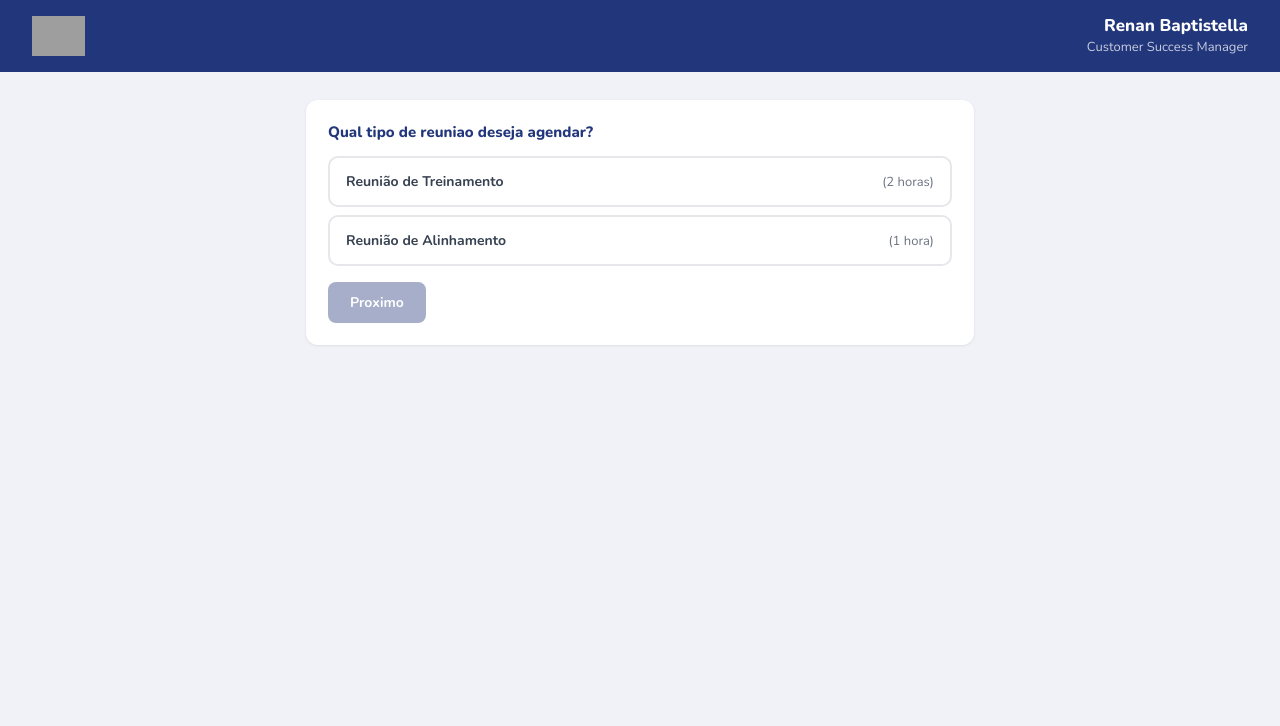
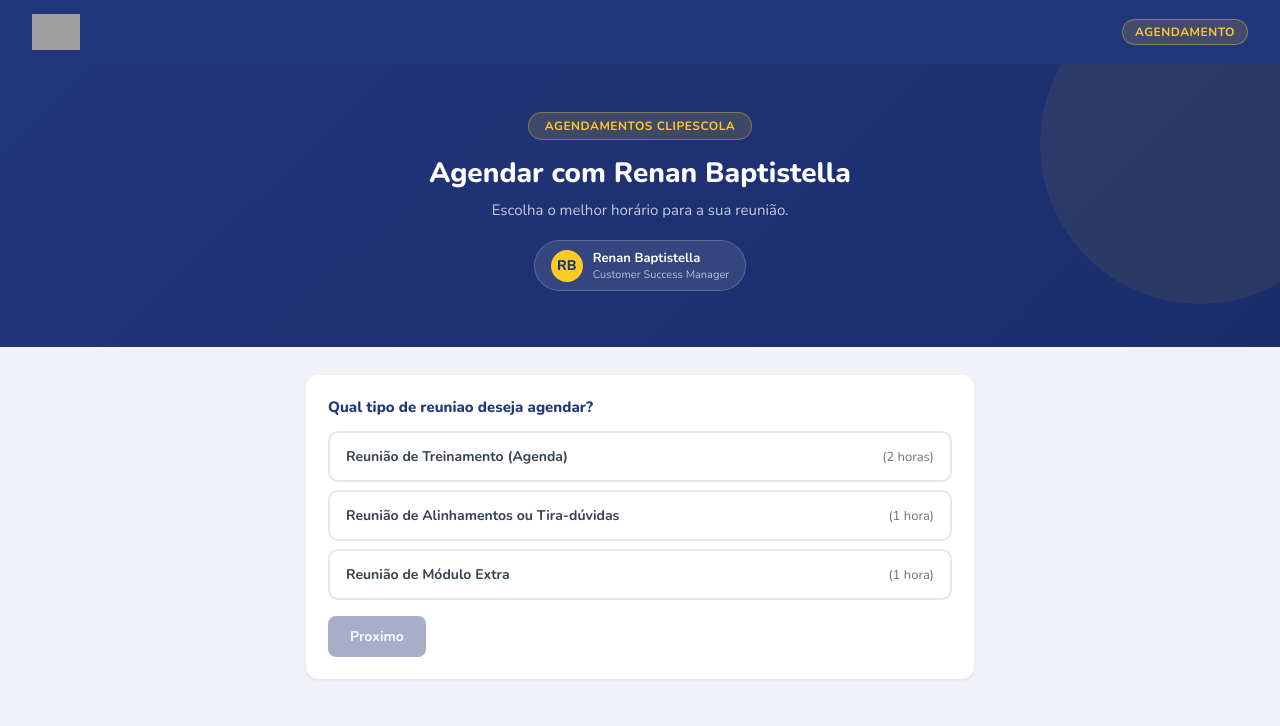
Before and after one commit to clipescola-gp/agendamentos-renan, a plain HTML site: page index.html in a window 1280 px wide. Drawn offline with nearby package versions, Linux system fonts and the light colour scheme; grey boxes are pictures that could not be loaded.

Commit message:
Add files via upload

```diff
--- a/index.html
+++ b/index.html
@@ -7,9 +7,19 @@
 <style>
 *{box-sizing:border-box;margin:0;padding:0}
 body{font-family:Nunito,sans-serif;background:#f0f2f7;min-height:100vh}
-.hdr{background:#22367b;padding:0 32px;display:flex;align-items:center;justify-content:space-between;min-height:72px}
-.hdr img{height:40px;object-fit:contain}
-.hr{text-align:right}.hn{color:#fff;font-weight:800;font-size:17px;line-height:1.2}.hs{color:rgba(255,255,255,.75);font-size:13px;margin-top:2px}
+.hdr{background:#22367b;padding:0 32px;height:64px;display:flex;align-items:center;justify-content:space-between}
+.hdr img{height:36px;object-fit:contain}
+.badge{background:rgba(255,202,38,.15);border:1px solid rgba(255,202,38,.4);color:#ffca26;font-size:12px;font-weight:700;padding:4px 12px;border-radius:20px;letter-spacing:.5px;text-transform:uppercase}
+.hero{background:linear-gradient(135deg,#22367b 0%,#1a2d6b 100%);padding:48px 32px 56px;text-align:center;position:relative;overflow:hidden}
+.hero::before{content:'';position:absolute;width:320px;height:320px;border-radius:50%;background:rgba(255,202,38,.07);top:-80px;right:-80px}
+.hero-tag{display:inline-block;background:rgba(255,202,38,.15);border:1px solid rgba(255,202,38,.35);color:#ffca26;font-size:12px;font-weight:700;padding:5px 16px;border-radius:20px;letter-spacing:.5px;text-transform:uppercase;margin-bottom:14px}
+.hero h1{color:#fff;font-size:28px;font-weight:800;margin-bottom:8px}
+.hero p{color:rgba(255,255,255,.75);font-size:15px;max-width:480px;margin:0 auto 20px}
+.hero-csm{display:inline-flex;align-items:center;gap:10px;background:rgba(255,255,255,.10);border:1px solid rgba(255,255,255,.2);border-radius:30px;padding:8px 16px}
+.csm-av{width:32px;height:32px;border-radius:50%;background:#ffca26;display:flex;align-items:center;justify-content:center;font-weight:800;color:#22367b;font-size:14px}
+.csm-name{color:#fff;font-weight:700;font-size:13px;text-align:left}
+.csm-role{color:rgba(255,255,255,.65);font-size:11px;text-align:left}
+.tz-note{font-size:12px;color:#6b7280;margin-bottom:10px;display:flex;align-items:center;gap:4px}
 .wrap{max-width:700px;margin:0 auto;padding:28px 16px}
 .card{background:#fff;border-radius:12px;padding:22px;margin-bottom:16px;box-shadow:0 1px 3px rgba(0,0,0,.08)}
 .ttl{font-size:15px;font-weight:800;color:#22367b;margin-bottom:14px}
@@ -47,14 +57,24 @@
 <body>
 <div class="hdr">
   <img src="https://i.imgur.com/IVPOWqc.png" alt="ClipEscola" onerror="this.style.display='none'">
-  <div class="hr"><div class="hn">Renan Baptistella</div><div class="hs">Customer Success Manager</div></div>
+  <div class="badge">Agendamento</div>
+</div>
+<div class="hero">
+  <div class="hero-tag">Agendamentos ClipEscola</div>
+  <h1>Agendar com Renan Baptistella</h1>
+  <p>Escolha o melhor horário para a sua reunião.</p>
+  <div class="hero-csm">
+    <div class="csm-av">RB</div>
+    <div><div class="csm-name">Renan Baptistella</div><div class="csm-role">Customer Success Manager</div></div>
+  </div>
 </div>
 <div class="wrap">
   <div id="s1" class="card">
     <div class="ttl">Qual tipo de reuniao deseja agendar?</div>
     <div id="type-list">
-      <div class="tc" id="tc0"><span class="tn">Reunião de Treinamento</span><span class="td">(2 horas)</span></div>
-      <div class="tc" id="tc1"><span class="tn">Reunião de Alinhamento</span><span class="td">(1 hora)</span></div>
+      <div class="tc" id="tc0"><span class="tn">Reunião de Treinamento (Agenda)</span><span class="td">(2 horas)</span></div>
+      <div class="tc" id="tc1"><span class="tn">Reunião de Alinhamentos ou Tira-dúvidas</span><span class="td">(1 hora)</span></div>
+      <div class="tc" id="tc2"><span class="tn">Reunião de Módulo Extra</span><span class="td">(1 hora)</span></div>
     </div>
     <button class="btn" id="btn1" disabled style="margin-top:8px">Proximo</button>
   </div>
@@ -64,6 +84,7 @@
       <div class="cnav"><button id="prev-m">&#8249;</button><span id="cal-lbl" style="font-size:13px;font-weight:700;min-width:110px;text-align:center"></span><button id="next-m">&#8250;</button></div>
     </div>
     <div id="cal-wrap"></div>
+    <div class="tz-note">&#128336; Todos os horários estão no fuso de São Paulo (GMT-3)</div>
     <div id="tw" class="hd" style="margin-top:16px"><div id="tl" style="font-size:13px;font-weight:700;color:#6b7280;margin-bottom:8px"></div><div id="times" style="display:flex;flex-wrap:wrap;gap:4px"></div></div>
     <div style="display:flex;gap:10px;margin-top:16px"><button class="back" id="back2">&#8592; Voltar</button><button class="btn" id="btn2" disabled>Proximo</button></div>
   </div>
@@ -95,8 +116,8 @@
 var CSM_E="renan.clipescola@gmail.com";
 var CSM_ICS="https://calendar.google.com/calendar/ical/renan.clipescola%40gmail.com/private-0b24ae0debef4bc4bbc595f6e5912f23/basic.ics";
 var SHEET="1rwNkmBUlOjfUHbIbHpyHiLfou8tYyJfQbZtz0dwjgwA";
-var MTYPES=[{"id":"mt1","label":"Reunião de Treinamento","duration":120},{"id":"mt2","label":"Reunião de Alinhamento","duration":60}];
-var SBT={"mt1":[{"day":1,"time":"09:30"},{"day":1,"time":"14:30"},{"day":2,"time":"09:00"},{"day":2,"time":"14:30"},{"day":3,"time":"09:30"},{"day":3,"time":"14:30"},{"day":4,"time":"09:00"},{"day":4,"time":"14:30"},{"day":5,"time":"09:30"},{"day":5,"time":"14:00"}],"mt2":[{"day":1,"time":"09:30"},{"day":1,"time":"14:30"},{"day":2,"time":"09:00"},{"day":2,"time":"14:30"},{"day":3,"time":"09:30"},{"day":3,"time":"14:30"},{"day":4,"time":"09:00"},{"day":4,"time":"14:30"},{"day":5,"time":"09:30"},{"day":5,"time":"14:00"}]};
+var MTYPES=[{"id":"mt1","label":"Reunião de Treinamento (Agenda)","duration":120},{"id":"mt2","label":"Reunião de Alinhamentos ou Tira-dúvidas","duration":60},{"id":"mt_1780512216393","label":"Reunião de Módulo Extra","duration":60}];
+var SBT={"mt1":[{"day":1,"time":"09:30"},{"day":1,"time":"14:30"},{"day":2,"time":"14:30"},{"day":3,"time":"09:30"},{"day":3,"time":"14:30"},{"day":4,"time":"09:30"},{"day":4,"time":"14:30"},{"day":5,"time":"09:30"}],"mt2":[{"day":1,"time":"09:00"},{"day":1,"time":"11:00"},{"day":2,"time":"14:00"},{"day":3,"time":"09:00"},{"day":3,"time":"11:00"},{"day":4,"time":"09:00"},{"day":4,"time":"11:00"},{"day":5,"time":"09:00"},{"day":5,"time":"11:00"},{"day":1,"time":"14:00"},{"day":1,"time":"15:30"},{"day":2,"time":"15:30"},{"day":3,"time":"14:00"},{"day":3,"time":"15:30"},{"day":4,"time":"14:00"},{"day":4,"time":"15:30"}],"mt_1780512216393":[{"day":1,"time":"09:00"},{"day":1,"time":"11:00"},{"day":1,"time":"14:00"},{"day":1,"time":"15:30"},{"day":2,"time":"14:00"},{"day":2,"time":"15:30"},{"day":3,"time":"09:00"},{"day":3,"time":"11:00"},{"day":3,"time":"14:00"},{"day":3,"time":"15:30"},{"day":4,"time":"09:00"},{"day":4,"time":"11:00"},{"day":4,"time":"14:00"},{"day":4,"time":"15:30"},{"day":5,"time":"09:00"},{"day":5,"time":"11:00"}]};
 var currentFreeDays={};
 var cy=new Date().getFullYear(),cm=new Date().getMonth();
 var selDate='',selTime='',typeId='',typeName='',typeDur=0;
```
